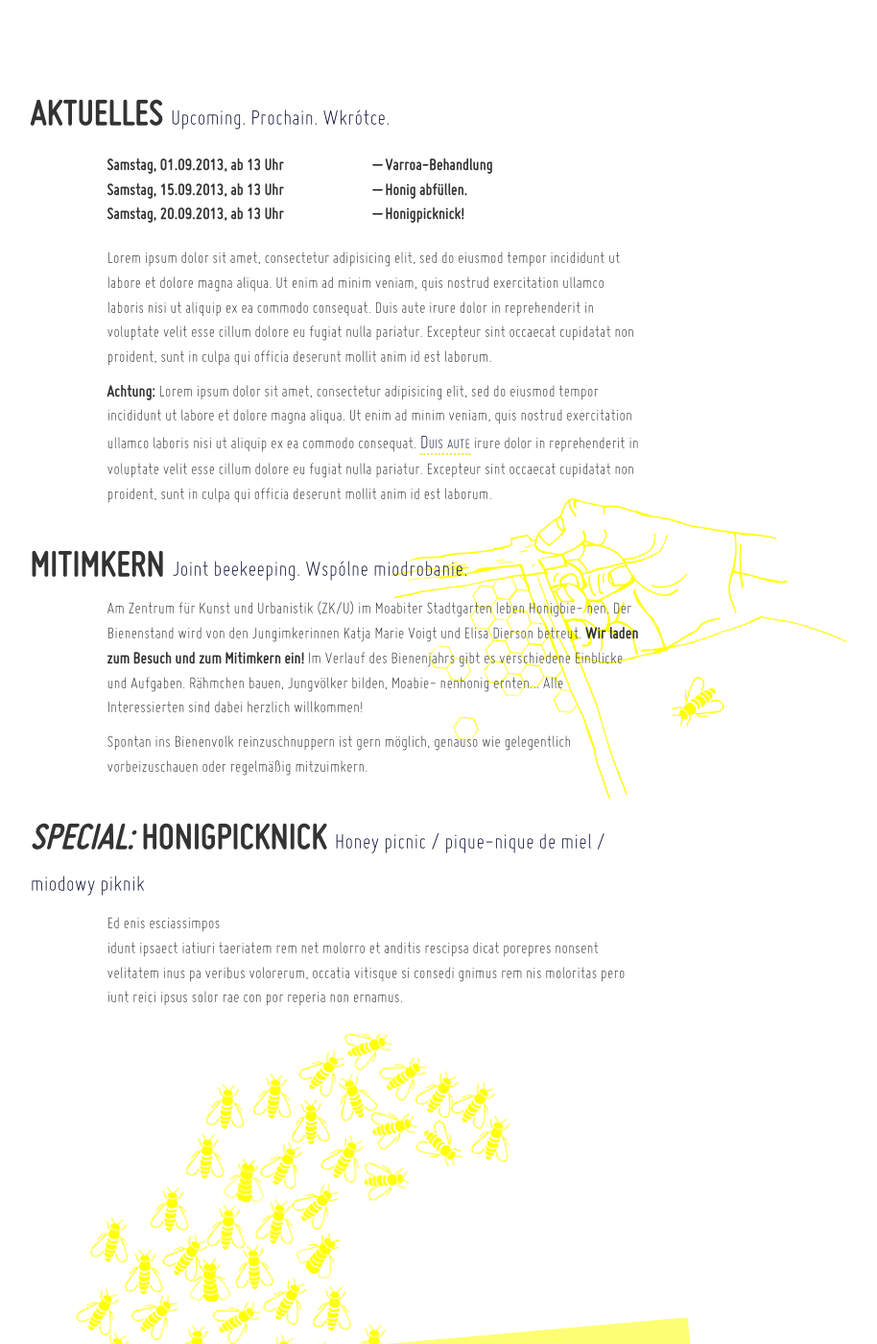
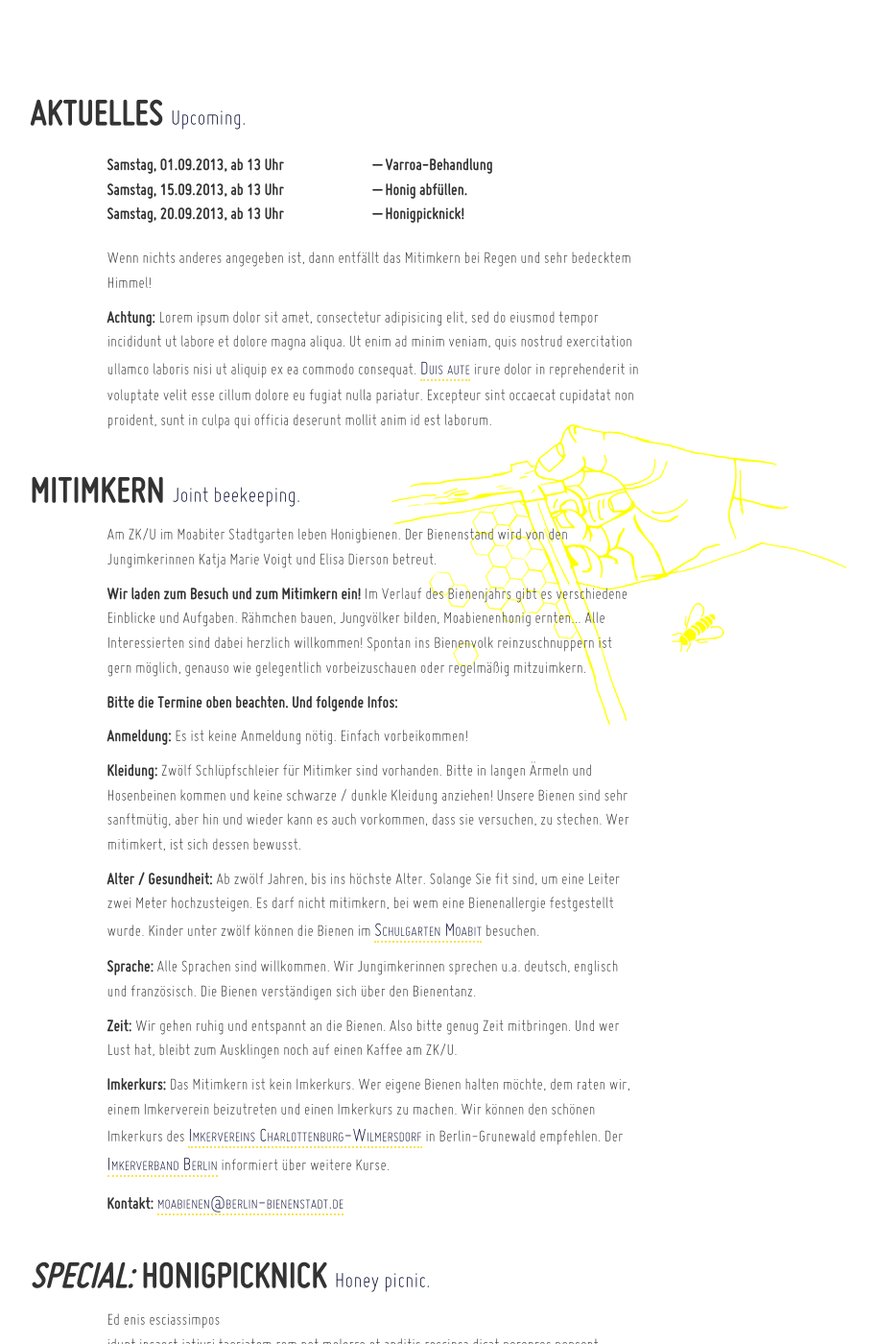
Before and after one commit to dieda/moabienen.berlin-bienenstadt.de, a Jekyll site: the page built from index.html, in a window 1280 px wide and 1400 px high, scrolled down 346 px. Shown: the whole window at 96% size, without its empty margins (251-1165 px from the left). Built offline with Jekyll 4.4.1, drawn with Linux system fonts in a browser that asks for light colours; some of the changed text lies outside the part shown.

Commit message:
Change content text

```diff
--- a/_layouts/default.html
+++ b/_layouts/default.html
@@ -86,14 +86,14 @@
             </div>
             <div class="footer-text content">
               <p>
-                Ein Projekt des <strong>Kunst Werk Stadt Berlin e.V.</strong> in Kooperation mit dem ZK/U.
+                Ein Projekt des <strong>Kunst Werk Stadt Berlin e.V.</strong> in Kooperation mit dem <a href="http://www.zku-berlin.org/">ZK/U</a>.
               </p>
 
               <p>
-                Impressum: Elisa Dierson, Leinestraße 33, 12049 Berlin
+                Impressum: Elisa Dierson, Maria-Tiefenbacher-Str. 29, 53229 Bonn
               </p>
               <p>
-                Das Projekt wird im Rahmen des QUartiersmanagements moabit West (beUsselstrasse) aus Mitteln des Programms Soziale Stadt (EU, Bund und Land Berlin) gefördert.
+                Das Projekt wird im Rahmen des <a href="http://www.moabitwest.de/">Quartiersmanagements Moabit West (Beusselstrasse)</a> aus Mitteln des Programms Soziale Stadt (EU, Bund und Land Berlin) gefördert.
               </p>
               <img class="img-responsive" src="/img/west_logoleiste_print_2013.png" alt="Logos Fördergeber"/>
             </div>
--- a/index.html
+++ b/index.html
@@ -26,7 +26,7 @@ nav:
 
 <h2 id="aktuelles">
   Aktuelles
-  <small>Upcoming. Prochain. Wkrótce.</small>
+  <small>Upcoming.</small>
 </h2>
 
 <dl class="dl-horizontal">
@@ -53,7 +53,7 @@ nav:
 </dl>
 
 <p>
-  Lorem ipsum dolor sit amet, consectetur adipisicing elit, sed do eiusmod tempor incididunt ut labore et dolore magna aliqua. Ut enim ad minim veniam, quis nostrud exercitation ullamco laboris nisi ut aliquip ex ea commodo consequat. Duis aute irure dolor in reprehenderit in voluptate velit esse cillum dolore eu fugiat nulla pariatur. Excepteur sint occaecat cupidatat non proident, sunt in culpa qui officia deserunt mollit anim id est laborum.
+  Wenn nichts anderes angegeben ist, dann entfällt das Mitimkern bei Regen und sehr bedecktem Himmel!
 </p>
 
 <p>
@@ -64,20 +64,68 @@ nav:
 
 <h2 id="mitimkern" class="hand-container">
   Mitimkern
-  <small>Joint beekeeping. Wspólne miodrobanie.</small>
+  <small>Joint beekeeping.</small>
   <div class="hand"></div>
 </h2>
 <p>
-  Am Zentrum für Kunst und Urbanistik (ZK/U) im Moabiter Stadtgarten leben Honigbie- nen. Der Bienenstand wird von den Jungimkerinnen Katja Marie Voigt und Elisa Dierson betreut. <strong>Wir laden zum Besuch und zum Mitimkern ein!</strong> Im Verlauf des Bienenjahrs gibt es verschiedene Einblicke und Aufgaben. Rähmchen bauen, Jungvölker bilden, Moabie- nenhonig ernten... Alle Interessierten sind dabei herzlich willkommen!
+  Am ZK/U im Moabiter Stadtgarten leben Honigbienen. Der Bienenstand wird von den Jungimkerinnen Katja Marie Voigt und Elisa Dierson betreut.
 </p>
 <p>
-  Spontan ins Bienenvolk reinzuschnuppern ist gern möglich, genauso wie gelegentlich vorbeizuschauen oder regelmäßig mitzuimkern.
+  <strong>Wir laden zum Besuch und zum Mitimkern ein!</strong> Im Verlauf des Bienenjahrs gibt es verschiedene Einblicke und Aufgaben. Rähmchen bauen, Jungvölker bilden, Moabienenhonig ernten... Alle Interessierten sind dabei herzlich willkommen! Spontan ins Bienenvolk reinzuschnuppern ist gern möglich, genauso wie gelegentlich vorbeizuschauen oder regelmäßig mitzuimkern.
 </p>
+<p>
+  <strong>Bitte die Termine oben beachten. Und folgende Infos:</strong>
+</p>
+<p>
+  <strong>Anmeldung:</strong>
+  Es ist keine Anmeldung nötig. Einfach vorbeikommen!
+</p>
+<p>
+  <strong>Kleidung:</strong>
+  Zwölf Schlüpfschleier für Mitimker sind vorhanden. Bitte in langen Ärmeln und Hosenbeinen kommen und keine schwarze / dunkle Kleidung anziehen! Unsere Bienen sind sehr sanftmütig, aber hin und wieder kann es auch vorkommen, dass sie versuchen, zu stechen. Wer mitimkert, ist sich dessen bewusst.
+</p>
+<p>
+  <strong>Alter / Gesundheit:</strong>
+  Ab zwölf Jahren, bis ins höchste Alter. Solange Sie fit sind, um eine Leiter zwei Meter hochzusteigen. Es darf nicht mitimkern, bei wem eine Bienenallergie festgestellt wurde. Kinder unter zwölf können die Bienen im <a href="http://www.moabiter-ratschlag.de/schulgarten-moabit/">Schulgarten Moabit</a> besuchen.
+</p>
+<p>
+  <strong>Sprache:</strong>
+  Alle Sprachen sind willkommen. Wir Jungimkerinnen sprechen u.a. deutsch, englisch und französisch. Die Bienen verständigen sich über den Bienentanz.
+</p>
+<p>
+  <strong>Zeit:</strong>
+  Wir gehen ruhig und entspannt an die Bienen. Also bitte genug Zeit mitbringen. Und wer Lust hat, bleibt zum Ausklingen noch auf einen Kaffee am ZK/U.
+</p>
+<p>
+  <strong>Imkerkurs:</strong>
+  Das Mitimkern ist kein Imkerkurs. Wer eigene Bienen halten möchte, dem raten wir, einem Imkerverein beizutreten und einen Imkerkurs zu machen. Wir können den schönen Imkerkurs des <a href="http://imkerverein-berlin.de/">Imkervereins Charlottenburg-Wilmersdorf</a> in Berlin-Grunewald empfehlen. Der <a href="http://www.imkerverband-berlin.de/">Imkerverband Berlin</a> informiert über weitere Kurse.
+</p>
+<p>
+  <strong>Kontakt:</strong>
+  <a href="mailto:moabienen@berlin-bienenstadt.de">moabienen@berlin-bienenstadt.de</a>
+</p>
+
 
 <h2 id="special-honigpicknick">
   <em>Special:</em> Honigpicknick
-  <small>Honey picnic / pique-nique de miel / miodowy piknik</small>
+  <small>Honey picnic.</small>
 </h2>
 <p>
   Ed enis esciassimpos<br/> idunt ipsaect iatiuri taeriatem rem net molorro et anditis rescipsa dicat porepres nonsent velitatem inus pa veribus volorerum, occatia vitisque si consedi gnimus rem nis moloritas pero iunt reici ipsus solor rae con por reperia non ernamus.
 </p>
+
+<h2 id="wo">
+  Wo?
+  <small>Where?</small>
+</h2>
+<p>
+  <a href="http://zku-berlin.org/">ZK/U – Zentrum für Kunst und Urbanistik</a><br/>
+  im Moabiter Stadtgarten<br/>
+  Siemensstraße 27<br/>
+</p>
+<p>
+  Die nächste U-Bahn-Station ist Birkenstraße (U9), von dort läuft man ca. 5 Minuten zum ZK/U.
+</p>
+<p>
+  Von der S-Bahn-Station Beusselstraße (Ringbahn) sind es etwa 10 Minuten, von der Station Westhafen 15 Minuten.
+</p>
```
